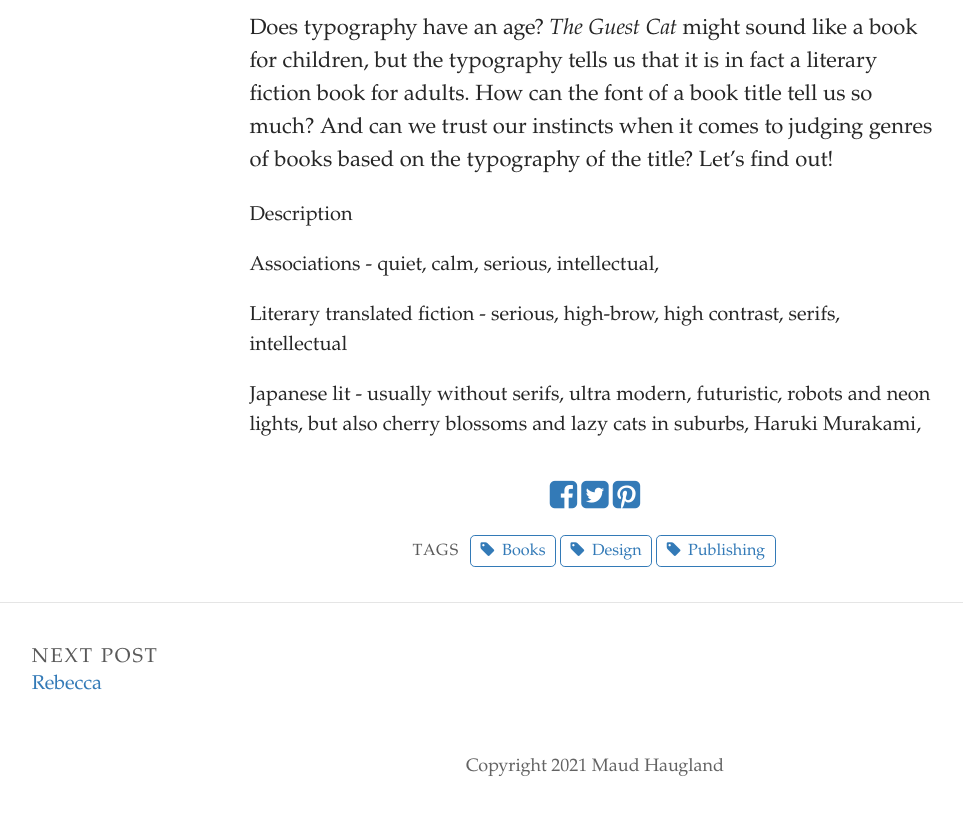
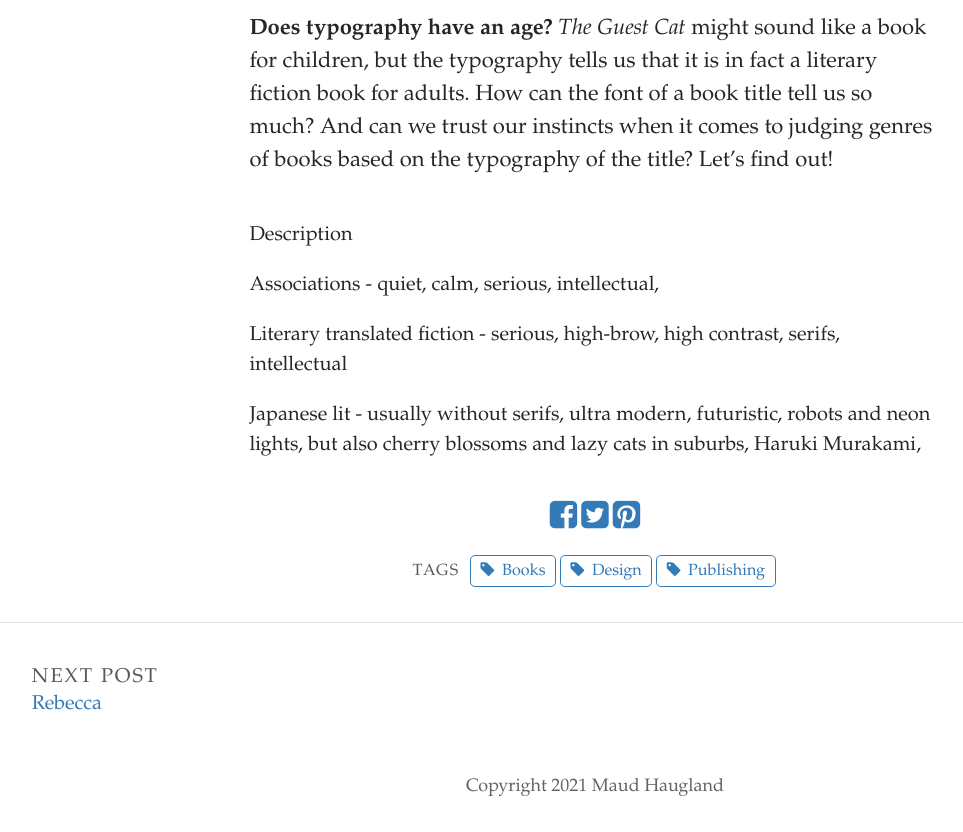
Before and after one commit to maudhaugland/booktypes, a Jekyll site: the page built from _posts/2021-10-04-the-contrasts-of-the-guest-cat.md, in a window 1280 px wide and 1172 px high. Shown: the part 340-1172 px from the top of the window, without its empty margins (45-1008 px from the left). Built offline with Jekyll 4.4.1, drawn with Linux system fonts in a browser that asks for light colours; some web fonts are replaced.

Commit message:
Update Post “2021-10-04-the-contrasts-of-the-guest-cat”

```diff
--- a/_posts/2021-10-04-the-contrasts-of-the-guest-cat.md
+++ b/_posts/2021-10-04-the-contrasts-of-the-guest-cat.md
@@ -14,7 +14,9 @@
   - Publishing
   - Design
 ---
-Does typography have an age? *The Guest Cat* might sound like a book for children, but the typography tells us that it is in fact a literary fiction book for adults. How can the font of a book title tell us so much? And can we trust our instincts when it comes to judging genres of books based on the typography of the title? Let's find out!
+**Does typography have an age?** *The Guest Cat* might sound like a book for children, but the typography tells us that it is in fact a literary fiction book for adults. How can the font of a book title tell us so much? And can we trust our instincts when it comes to judging genres of books based on the typography of the title? Let's find out!
+
+![]()
 
 Description
 
```
